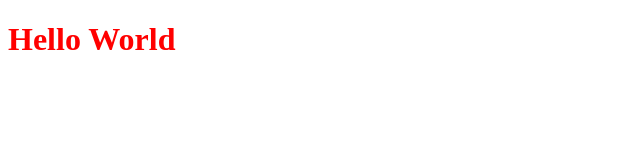
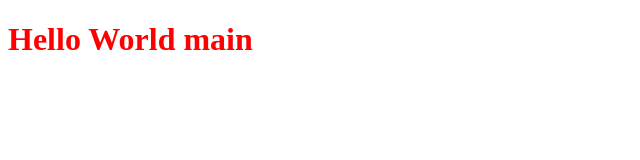
Before and after one commit to Arclite115/testRepository, a plain HTML site: page index.html in a window 1280 px wide. Shown: the whole page, without its empty margins (0-640 px from the left). Drawn offline with Linux system fonts and the light colour scheme.

Commit message:
ajout 2 dans la page index

```diff
--- a/index.html
+++ b/index.html
@@ -5,6 +5,6 @@
    <link rel="stylesheet" type="text/css" href="style.css">
 </head>
 <body>
-   <h1>Hello World</h1>
+   <h1>Hello World main</h1>
 </body>
 </html>
```
